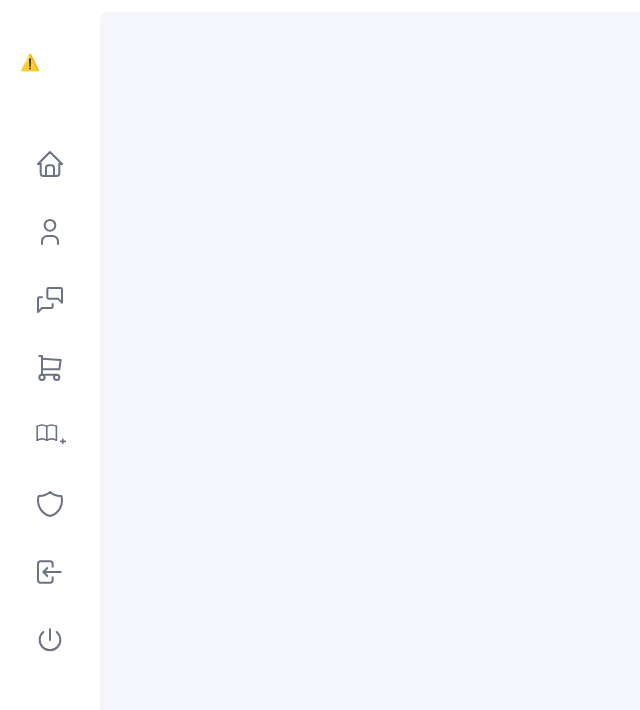
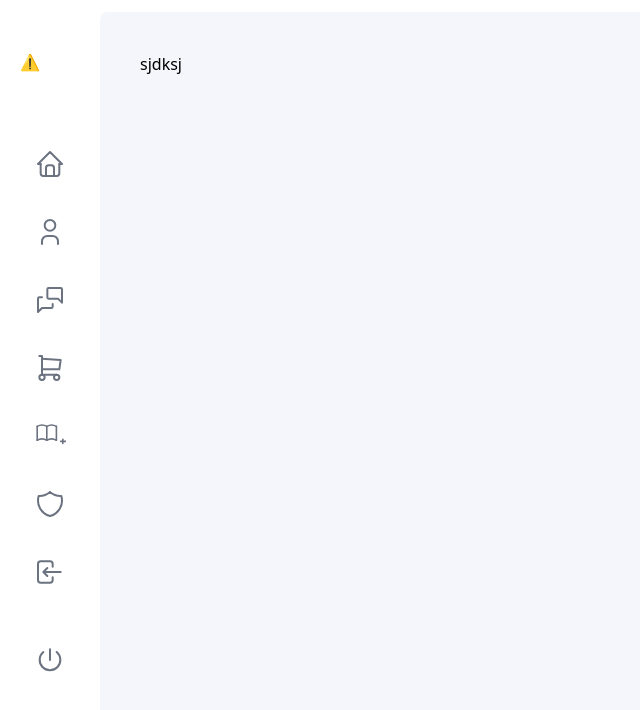
Before and after one commit to aushamim/Library-Management-System-Client, a React (Create React App) app: page /forum in a window 1280 px wide. Shown: the top 710 px of the page, without its empty margins (0-640 px from the left). Built offline with nearby package versions, Linux system fonts and the light colour scheme; no server answers.

Commit message:
Added Forum Route

```diff
--- a/src/App.js
+++ b/src/App.js
@@ -5,6 +5,7 @@ import Home from "./Pages/Home/Home";
 import Login from "./Pages/Login/Login";
 import Cart from "./Pages/Cart/Cart";
 import Profile from "./Pages/Profile/Profile";
+import Forum from "./Pages/Forum/Forum";
 
 function App() {
   return (
@@ -18,6 +19,7 @@ function App() {
           <Route path="/login" element={<Login></Login>} />
           <Route path="/cart" element={<Cart></Cart>} />
           <Route path="/user" element={<Profile></Profile>} />
+          <Route path="/forum" element={<Forum></Forum>} />
         </Routes>
       </div>
     </div>
--- a/src/Components/Navigation/Navigation.js
+++ b/src/Components/Navigation/Navigation.js
@@ -42,7 +42,7 @@ const Navigation = () => {
       </Link>
 
       {/* Profile */}
-      <Link to="/user/">
+      <Link to="/user">
         <div className="flex flex-col justify-center items-center my-5 p-2 group relative">
           <svg
             xmlns="http://www.w3.org/2000/svg"
@@ -65,7 +65,7 @@ const Navigation = () => {
       </Link>
 
       {/* Forum */}
-      <Link to="/users">
+      <Link to="/forum">
         <div className="flex flex-col justify-center items-center my-5 p-2 group relative">
           <svg
             xmlns="http://www.w3.org/2000/svg"
@@ -87,7 +87,7 @@ const Navigation = () => {
         </div>
       </Link>
 
-      {/* Forum */}
+      {/* Cart */}
       <Link to="/cart">
         <div className="flex flex-col justify-center items-center my-5 p-2 group relative">
           <svg
@@ -186,7 +186,11 @@ const Navigation = () => {
       </Link>
 
       {/* Logout */}
-      <Link to="/add">
+      <button
+        onClick={() => {
+          console.log("Log Out");
+        }}
+      >
         <div className="flex flex-col justify-center items-center my-5 p-2 group relative">
           <svg
             xmlns="http://www.w3.org/2000/svg"
@@ -206,7 +210,7 @@ const Navigation = () => {
           </svg>
           <span className="nav-tooltip">Log Out</span>
         </div>
-      </Link>
+      </button>
     </div>
   );
 };
--- /dev/null
+++ b/src/Pages/Forum/Forum.js
@@ -0,0 +1,7 @@
+import React from "react";
+
+const Forum = () => {
+  return <div>sjdksj</div>;
+};
+
+export default Forum;
```
